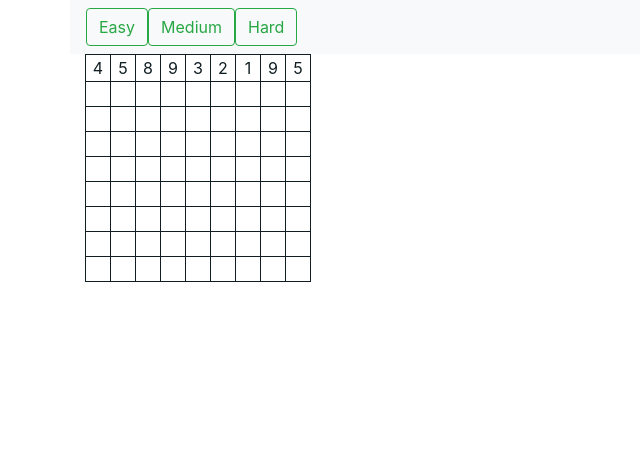
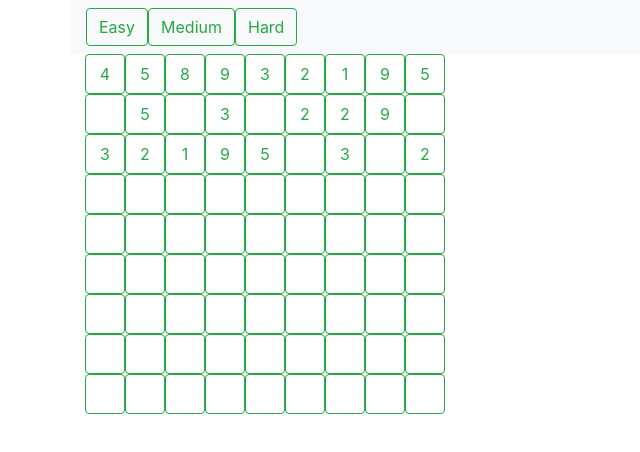
Before and after one commit to AndriusSton/Sudoku-react-app, a React (Create React App) app: page / in a window 1280 px wide. Shown: the top 452 px of the page, without its empty margins (0-640 px from the left). Built offline with nearby package versions, Linux system fonts and the light colour scheme.

Commit message:
Dummy button grid

```diff
--- a/src/App.js
+++ b/src/App.js
@@ -11,10 +11,6 @@ class App extends Component {
       {id : 2, value : 'Medium'},
       {id : 3, value : 'Hard'}
     ]
-  }
-
-  getGrid = level => {
-    //ajax call depending on a level
   }
 
   render(){
--- a/src/components/grid.jsx
+++ b/src/components/grid.jsx
@@ -2,17 +2,32 @@ import React, {Component} from 'react' ;
 
 class Grid extends Component {
 state = {
-  dummyGrid : [4, 5, 8, 9, 3, 2, 1, 9, 5]
+  dummyGrid : [
+    4, 5, 8, 9, 3, 2, 1, 9, 5,
+    0, 5, 0, 3, 0, 2, 2, 9, 0,
+    3, 2, 1, 9, 5, 0, 3, 0, 2
+  ]
 }
 
-createTable = () => {
+createGrid = () => {
   let table = []
   for (let i = 0; i < 9; i++) {
     let children = []
       for (let j = 0; j < 9; j++) {
-        children.push(<td>{this.state.dummyGrid[(i * 9) +j]}</td>)
+        children.push(
+          this.state.dummyGrid[(i * 9) +j] !== 0 ?
+          (<button
+            class="btn btn-outline-success cell"
+            type="button">{this.state.dummyGrid[(i * 9) +j]}
+          </button>) :
+          (<button
+            class="btn btn-outline-success cell"
+            type="button"
+            onClick><span>&nbsp;</span>
+          </button>)
+        )
       }
-    table.push(<tr>{children}</tr>)
+    table.push(<div>{children}</div>)
   }
   return table;
 };
@@ -20,11 +35,9 @@ createTable = () => {
   render(){
     return (
       <div>
-        <table>
-          <tbody>
-            {this.createTable()}
-          </tbody>
-        </table>
+        <form>
+            {this.createGrid()}
+        </form>
       </div>
     )
   }
--- a/src/components/main.jsx
+++ b/src/components/main.jsx
@@ -4,10 +4,11 @@ import Controls from './controls';
 
 class Main extends Component {
   render(){
+    const {cells} = this.props;
     return (
       <React.Fragment>
         <div className="col-sm-6">
-          <Grid />
+          <Grid/>
         </div>
         <div className="col-sm-2">
           <Controls />
--- a/src/components/navbar.jsx
+++ b/src/components/navbar.jsx
@@ -7,7 +7,6 @@ class NavBar extends Component {
     return(
       <nav className="navbar navbar-expand-lg navbar-light bg-light col-sm-8">
         <form class="form-inline">
-
         {levels.map(level=>
           <button
           onClick={getGrid}
--- a/src/css/table.css
+++ b/src/css/table.css
@@ -2,12 +2,9 @@ table {
     border-collapse: collapse;
 }
 /* ----- Grid Styling ----- */
-td {
-    height: 25px;
-    width: 25px;
-    text-align: center;
-    border-style: solid;
-    border-width: 1px;
+.cell {
+    height: 40px;
+    width: 40px;
     color: #101E24;
 }
 /* ----- Grid Styling End -----  */
```
